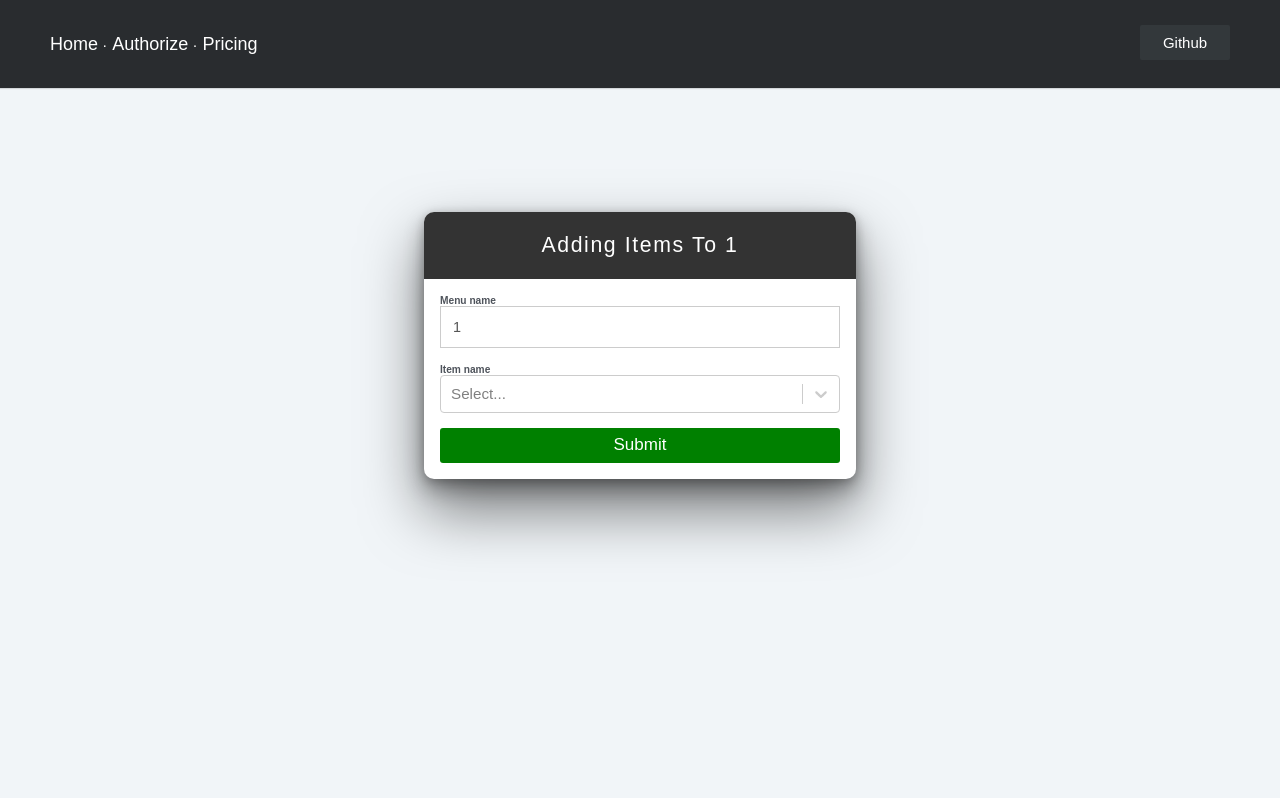
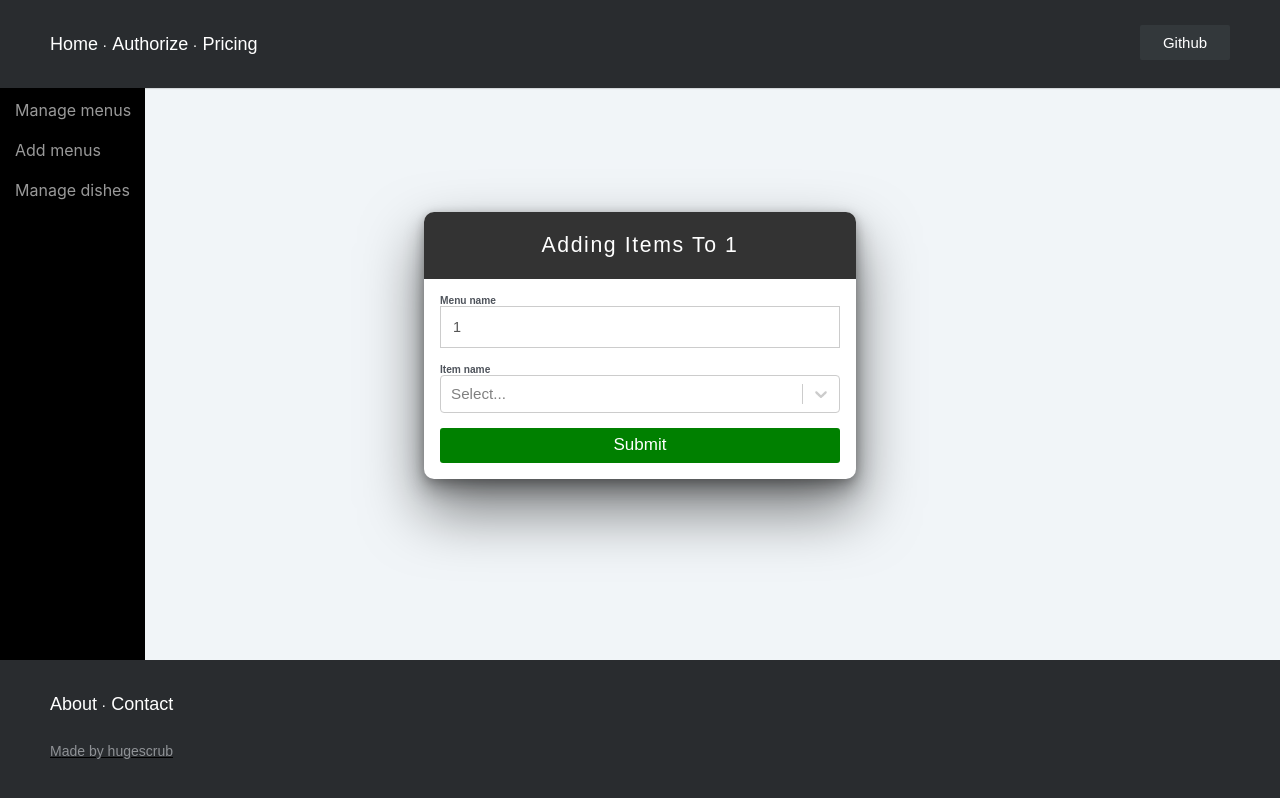
Before and after one commit to hugescrub/cafe, a React (Create React App) app in the folder client/: page /admin/menu/additem/1 in a window 1280 px wide. Built offline with nearby package versions, Linux system fonts and the light colour scheme; no server answers.

Commit message:
Forms centering

```diff
--- a/client/src/components/admin/AddItemForm.js
+++ b/client/src/components/admin/AddItemForm.js
@@ -1,6 +1,8 @@
 import React, { useState, useEffect } from "react";
 import { useNavigate } from "react-router-dom";
 import Select from "react-select";
+import Sidebar from "../../utils/Sidebar";
+import Footer from "../Footer";
 
 const AddItemForm = ({ title }) => {
   const [items, setItems] = useState([]);
@@ -72,6 +74,7 @@ const AddItemForm = ({ title }) => {
 
   return (
     <div>
+      <Sidebar />
       <div className="selector-wrapper">
         <section className="edit-form-p">
           <div>
@@ -100,6 +103,9 @@ const AddItemForm = ({ title }) => {
           </div>
         </section>
       </div>
+      <div className="addForm-footer">
+        <Footer />
+      </div>
     </div>
   );
 };
--- a/client/src/components/admin/AddMenus.js
+++ b/client/src/components/admin/AddMenus.js
@@ -86,7 +86,7 @@ export default function AddMenus() {
   };
 
   return (
-    <div className="addForm-centered">
+    <div style={{marginTop: "-30px"}}>
       <Sidebar />
       <div className="selector-wrapper">
         <section className="edit-form-p">
--- a/client/src/components/admin/CreateItemForm.js
+++ b/client/src/components/admin/CreateItemForm.js
@@ -85,7 +85,7 @@ const CreateItemForm = () => {
   };
 
   return (
-    <div className="addForm-centered">
+    <div style={{marginTop: "-30px"}}>
       <Sidebar />
       <div className="selector-wrapper">
         <section className="edit-form-p">
--- a/client/src/components/admin/EditMenuForm.js
+++ b/client/src/components/admin/EditMenuForm.js
@@ -86,7 +86,7 @@ const EditMenuForm = ({ title }) => {
   useEffect(() => {}, [type]);
 
   return (
-    <div>
+    <div style={{marginLeft: "-250px"}}>
       <div className="selector-wrapper">
         <Sidebar />
         <section className="edit-form-p">
```
